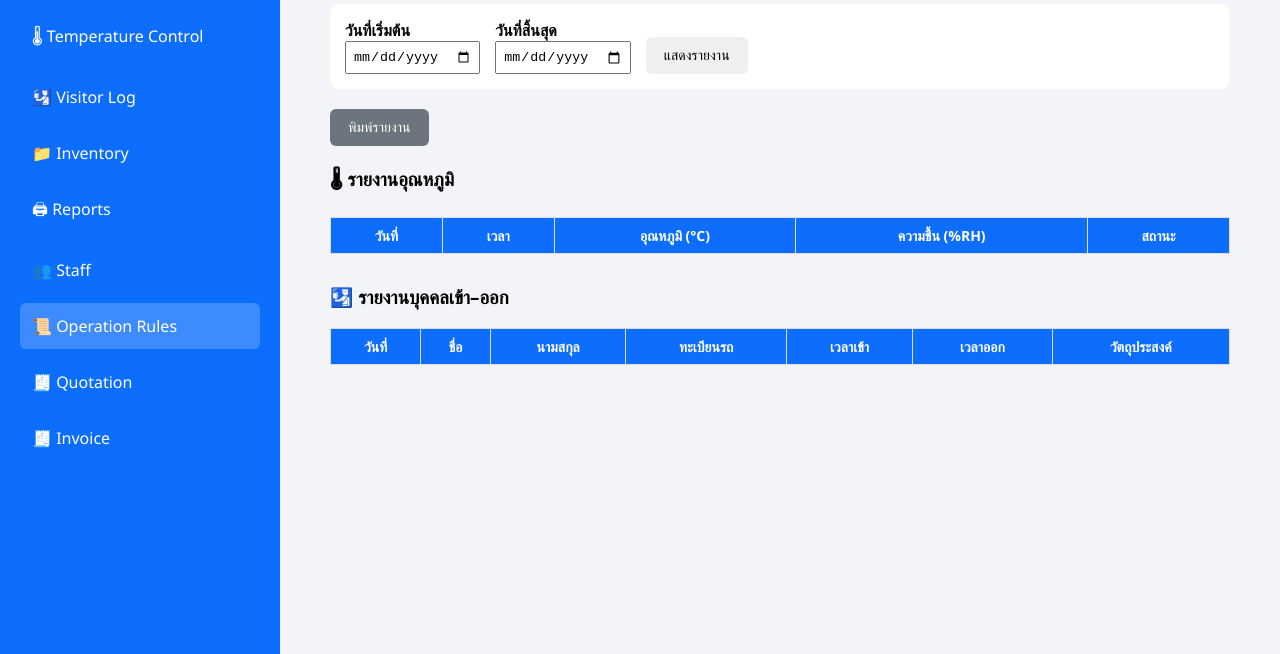
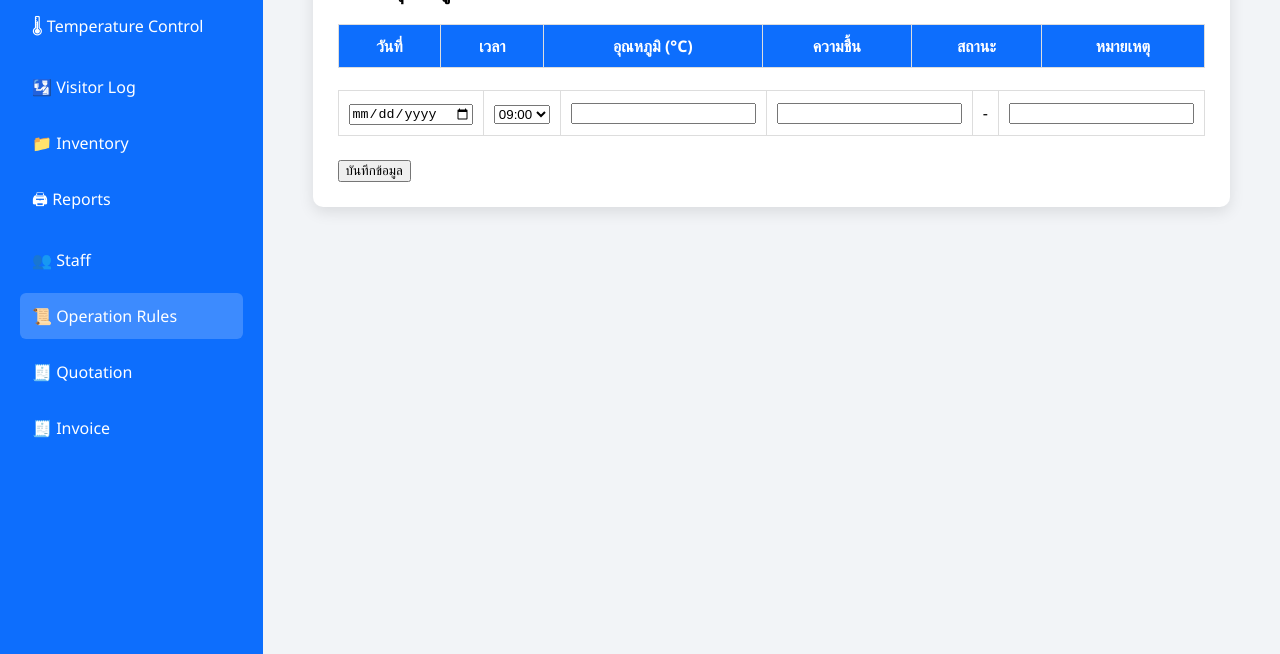
Before and after one commit to Pompatcha/office-system, a website: page report.html in a window 1280 px wide. Shown: the part 146-800 px from the top of the page. Drawn offline with Linux system fonts and the light colour scheme.

Commit message:
Update report.html

```diff
--- a/report.html
+++ b/report.html
@@ -2,145 +2,37 @@
 <html lang="th">
 <head>
 <meta charset="UTF-8">
+<title>Room Temperature Logging</title>
 <meta name="viewport" content="width=device-width, initial-scale=1.0">
-<title>System Report</title>
 
 <style>
 body {
+    margin: 0;
     font-family: "Segoe UI", Tahoma, sans-serif;
     background: #f2f4f7;
-    margin: 0;
 }
+.wrapper { display:flex; min-height:100vh; }
+.sidebar {
+    width:240px; background:#0d6efd; color:#fff; padding:20px;
+}
+.sidebar a {
+    display:block; color:#fff; text-decoration:none;
+    padding:12px; border-radius:6px; margin-bottom:10px;
+}
+.sidebar a.active, .sidebar a:hover {
+    background:rgba(255,255,255,.2);
+}
+.main { flex:1; padding:25px; }
+.container {
+    background:#fff; padding:25px; border-radius:10px;
+    box-shadow:0 5px 15px rgba(0,0,0,.1);
+}
+table { width:100%; border-collapse:collapse; }
+th,td { border:1px solid #ddd; padding:10px; text-align:center; }
+th { background:#0d6efd; color:#fff; }
 
-/* ===== Layout ===== */
-.wrapper {
-    display: flex;
-    min-height: 100vh;
-}
-
-.sidebar {
-    width: 240px;
-    background: #0d6efd;
-    color: #fff;
-    padding: 20px;
-}
-
-.sidebar h2 {
-    text-align: center;
-    margin-bottom: 30px;
-}
-
-.sidebar a {
-    display: block;
-    color: #fff;
-    text-decoration: none;
-    padding: 12px;
-    border-radius: 6px;
-    margin-bottom: 10px;
-}
-
-.sidebar a:hover,
-.sidebar a.active {
-    background: rgba(255,255,255,0.2);
-}
-
-.main {
-    flex: 1;
-    padding: 25px;
-}
-
-.header {
-    font-size: 22px;
-    margin-bottom: 20px;
-}
-
-/* ===== Filter ===== */
-.filters {
-    background: #fff;
-    padding: 15px;
-    border-radius: 10px;
-    margin-bottom: 20px;
-    display: flex;
-    gap: 15px;
-    flex-wrap: wrap;
-}
-
-.filters label {
-    font-weight: bold;
-}
-
-.filters input {
-    padding: 6px;
-}
-
-/* ===== Tables ===== */
-table {
-    width: 100%;
-    border-collapse: collapse;
-    margin-bottom: 30px;
-    background: #fff;
-}
-
-th, td {
-    border: 1px solid #ddd;
-    padding: 8px;
-    text-align: center;
-    font-size: 14px;
-}
-
-th {
-    background: #0d6efd;
-    color: #fff;
-}
-
-.status-normal {
-    color: #198754;
-    font-weight: bold;
-}
-
-.status-abnormal {
-    color: #dc3545;
-    font-weight: bold;
-}
-
-/* ===== Buttons ===== */
-.buttons {
-    margin-bottom: 20px;
-}
-
-button {
-    padding: 10px 18px;
-    border: none;
-    border-radius: 6px;
-    cursor: pointer;
-    font-size: 14px;
-}
-
-.print-btn {
-    background: #6c757d;
-    color: #fff;
-}
-
-/* ===== Print ===== */
-@media print {
-    body {
-        background: #fff;
-    }
-
-    .sidebar,
-    .filters,
-    .buttons {
-        display: none;
-    }
-
-    .main {
-        padding: 0;
-    }
-
-    table {
-        font-size: 12px;
-    }
-}
+.status-normal { color:#198754; font-weight:bold; }
+.status-abnormal { color:#dc3545; font-weight:bold; }
 </style>
 </head>
 
@@ -164,122 +56,103 @@ button {
     <!-- Main Content -->
     <div class="main">
         <div class="header">Dashboard ภาพรวมระบบ</div>
-    <!-- Main -->
+
+
 <div class="main">
-        <div class="header">รายงานระบบ (Report)</div>
+<div class="container">
+<h2>บันทึกอุณหภูมิห้อง</h2>
 
-        <!-- Filters -->
-        <div class="filters">
-            <div>
-                <label>วันที่เริ่มต้น</label><br>
-                <input type="date" id="startDate">
-            </div>
-            <div>
-                <label>วันที่สิ้นสุด</label><br>
-                <input type="date" id="endDate">
-            </div>
-            <div style="align-self:flex-end;">
-                <button onclick="loadReport()">แสดงรายงาน</button>
-            </div>
-        </div>
-
-        <div class="buttons">
-            <button class="print-btn" onclick="window.print()">พิมพ์รายงาน</button>
-        </div>
-
-        <!-- Temperature Report -->
-        <h3>🌡 รายงานอุณหภูมิ</h3>
-        <table id="tempTable">
+<table id="logTable">
 <thead>
 <tr>
     <th>วันที่</th>
     <th>เวลา</th>
     <th>อุณหภูมิ (°C)</th>
-                    <th>ความชื้น (%RH)</th>
+    <th>ความชื้น</th>
     <th>สถานะ</th>
+    <th>หมายเหตุ</th>
 </tr>
 </thead>
 <tbody></tbody>
 </table>
 
-        <!-- Visitor Report -->
-        <h3>🛂 รายงานบุคคลเข้า–ออก</h3>
-        <table id="visitorTable">
-            <thead>
+<br>
+
+<table>
 <tr>
-                    <th>วันที่</th>
-                    <th>ชื่อ</th>
-                    <th>นามสกุล</th>
-                    <th>ทะเบียนรถ</th>
-                    <th>เวลาเข้า</th>
-                    <th>เวลาออก</th>
-                    <th>วัตถุประสงค์</th>
+<td><input type="date" id="date"></td>
+<td>
+<select id="time">
+<option value="09:00">09:00</option>
+<option value="16:00">16:00</option>
+</select>
+</td>
+<td><input type="number" id="temp" step="0.1"></td>
+<td><input type="number" id="hum" step="0.1"></td>
+<td id="autoStatus">-</td>
+<td><input type="text" id="note"></td>
 </tr>
-            </thead>
-            <tbody></tbody>
 </table>
 
+<br>
+<button onclick="saveData()">บันทึกข้อมูล</button>
+
+</div>
 </div>
 </div>
 
 <script>
-const tempLogs = JSON.parse(localStorage.getItem("temperatureLogs")) || [];
-const visitorLogs = JSON.parse(localStorage.getItem("visitorLogs")) || [];
+let tempLogs = JSON.parse(localStorage.getItem("tempLogs")) || [];
 
-function inRange(date, start, end) {
-    if (!start && !end) return true;
-    if (start && date < start) return false;
-    if (end && date > end) return false;
-    return true;
+function getStatus(temp){
+    return temp <= 30 ? "ปกติ" : "ผิดปกติ";
 }
 
-function loadReport() {
-    const start = document.getElementById("startDate").value;
-    const end = document.getElementById("endDate").value;
-
-    /* ===== Temperature ===== */
-    const tempBody = document.querySelector("#tempTable tbody");
-    tempBody.innerHTML = "";
-
-    tempLogs
-        .filter(t => inRange(t.date, start, end))
-        .forEach(t => {
-            tempBody.innerHTML += `
-                <tr>
-                    <td>${t.date}</td>
-                    <td>${t.time}</td>
-                    <td>${t.temp}</td>
-                    <td>${t.humidity}</td>
-                    <td class="${t.status === 'ปกติ' ? 'status-normal' : 'status-abnormal'}">
-                        ${t.status}
-                    </td>
-                </tr>
-            `;
+document.getElementById("temp").addEventListener("input", e=>{
+    const t = parseFloat(e.target.value);
+    const cell = document.getElementById("autoStatus");
+    if(isNaN(t)){ cell.innerText="-"; return; }
+    const s = getStatus(t);
+    cell.innerText = s;
+    cell.className = s==="ปกติ"?"status-normal":"status-abnormal";
 });
 
-    /* ===== Visitor ===== */
-    const visitorBody = document.querySelector("#visitorTable tbody");
-    visitorBody.innerHTML = "";
+function saveData(){
+    const data = {
+        date: date.value,
+        time: time.value,
+        temp: parseFloat(temp.value),
+        hum: parseFloat(hum.value),
+        status: getStatus(parseFloat(temp.value)),
+        note: note.value
+    };
 
-    visitorLogs
-        .filter(v => inRange(v.date, start, end))
-        .forEach(v => {
-            visitorBody.innerHTML += `
+    if(!data.date || isNaN(data.temp)){
+        alert("กรอกข้อมูลไม่ครบ");
+        return;
+    }
+
+    tempLogs.push(data);
+    localStorage.setItem("tempLogs", JSON.stringify(tempLogs));
+    renderTable();
+}
+
+function renderTable(){
+    const tb = document.querySelector("#logTable tbody");
+    tb.innerHTML = "";
+    tempLogs.forEach(l=>{
+        tb.innerHTML += `
         <tr>
-                    <td>${v.date}</td>
-                    <td>${v.firstName}</td>
-                    <td>${v.lastName}</td>
-                    <td>${v.carPlate}</td>
-                    <td>${v.timeIn}</td>
-                    <td>${v.timeOut}</td>
-                    <td>${v.purpose}</td>
-                </tr>
-            `;
+            <td>${l.date}</td>
+            <td>${l.time}</td>
+            <td>${l.temp}</td>
+            <td>${l.hum}</td>
+            <td class="${l.status==="ปกติ"?"status-normal":"status-abnormal"}">${l.status}</td>
+            <td>${l.note}</td>
+        </tr>`;
     });
 }
-
-/* โหลดรายงานทั้งหมดตอนเปิดหน้า */
-loadReport();
+renderTable();
 </script>
 
 </body>
```
Lines whose indentation alone changed are shown as unchanged.
